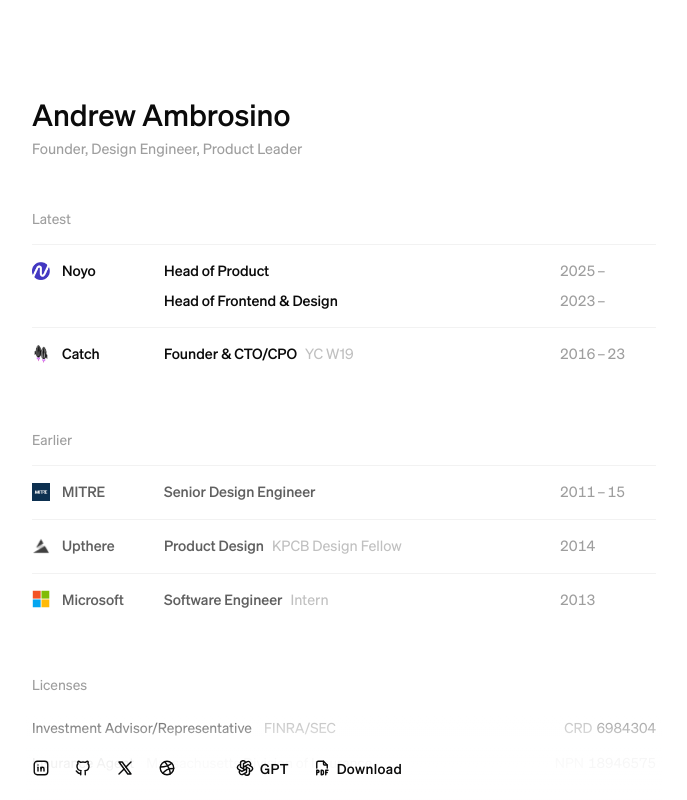
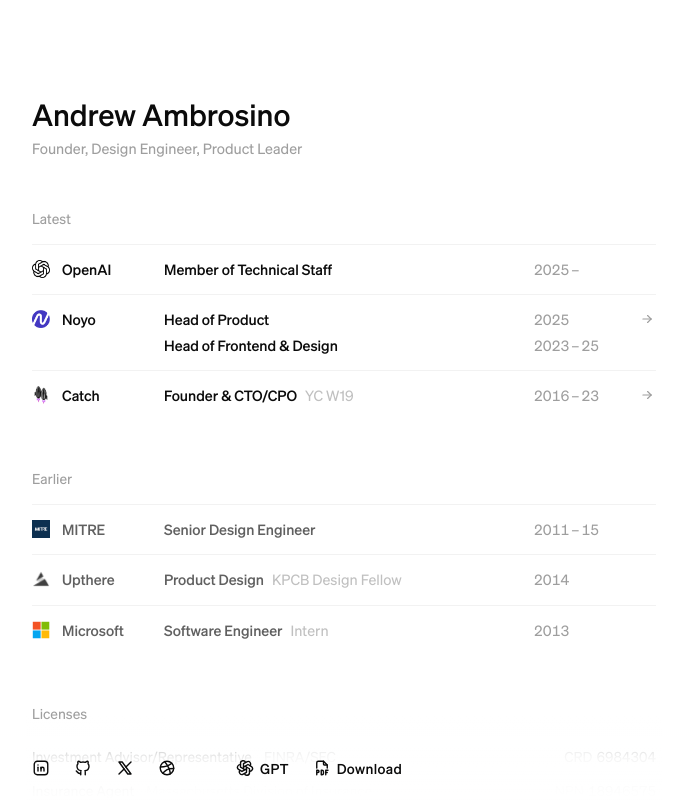
Before and after one commit to aa-io/site, a Next.js app: page / in a window 1280 px wide. Shown: the top 800 px of the page, without its empty margins (291-978 px from the left). Built offline with nearby package versions, Linux system fonts and the light colour scheme.

Commit message:
add new role

```diff
--- a/app/components/work-row.tsx
+++ b/app/components/work-row.tsx
@@ -1,5 +1,6 @@
 import Link from 'next/link';
 import { WorkExperience, WorkExperienceRole } from '@/data/work';
+import { IconArrowRight } from '@tabler/icons-react';
 import { cn } from './ui/utils';
 
 export const Role = ({ title, subtitle, startDate, endDate }: WorkExperienceRole) => {
@@ -20,20 +21,20 @@ export const Role = ({ title, subtitle, startDate, endDate }: WorkExperienceRole
   );
 };
 
-export const WorkRow = ({ company, logo, slug, roles }: WorkExperience) => {
+export const WorkRow = ({ company, logo, slug, roles, invertDark }: WorkExperience) => {
   const Element = slug ? Link : 'div';
   return (
     <Element
       href={`/work/${slug}`}
       className={cn(
-        'flex flex-col items-start gap-3 py-4 pb-6 shadow-[inset_0_0.5px_0_var(--color-border)] peer-hover:shadow-none md:flex-row md:pb-4',
+        'group/workitem flex flex-col items-start gap-3 py-4 pb-6 leading-tight shadow-[inset_0_0.5px_0_var(--color-border)] peer-hover:shadow-none md:flex-row md:pb-4',
         slug ?
           'peer hover:bg-accentTransparent/75 active:bg-accentTransparent dark:hover:bg-accentTransparent/75 dark:active:bg-accentTransparent/50 cursor-pointer bg-clip-padding hover:-mx-4 hover:rounded-md hover:border-transparent hover:px-4 hover:shadow-[inset_0_0.5px_1.5px_0px_#FFFFFF0A]'
         : 'cursor-default transition-all',
       )}
     >
       <div className="flex w-30 items-center gap-3">
-        <img src={logo} alt={company} className="iconSize" />
+        <img src={logo} alt={company} className={cn('iconSize', invertDark && 'dark:invert')} />
         <div className="font-medium">{company}</div>
       </div>
       <div className="flex grow flex-col self-stretch">
@@ -41,6 +42,9 @@ export const WorkRow = ({ company, logo, slug, roles }: WorkExperience) => {
           <Role key={role.title} {...role} />
         ))}
       </div>
+      <div className="iconSize text-muted-foreground group-hover/workitem:text-foreground -ml-1 hidden items-center justify-center md:flex">
+        {slug && <IconArrowRight className="h-3.5 w-3.5" />}
+      </div>
     </Element>
   );
 };
--- a/data/work.ts
+++ b/data/work.ts
@@ -10,9 +10,21 @@ export type WorkExperience = {
   logo: string;
   slug?: string;
   roles: Array<WorkExperienceRole>;
+  invertDark?: boolean;
 };
 
 export const workItems: Array<WorkExperience> = [
+  {
+    company: 'OpenAI',
+    logo: '/img/logos/openai.png',
+    invertDark: true,
+    roles: [
+      {
+        title: 'Member of Technical Staff',
+        startDate: '2025',
+      },
+    ],
+  },
   {
     company: 'Noyo',
     logo: '/img/logos/noyo.png',
@@ -21,10 +33,12 @@ export const workItems: Array<WorkExperience> = [
       {
         title: 'Head of Product',
         startDate: '2025',
+        endDate: '2025',
       },
       {
         title: 'Head of Frontend & Design',
         startDate: '2023',
+        endDate: '2025',
       },
     ],
   },
```
Also changed, not shown: public/img/logos/openai.png (added), 1 other file (tests, documents, lock files or other folders).
